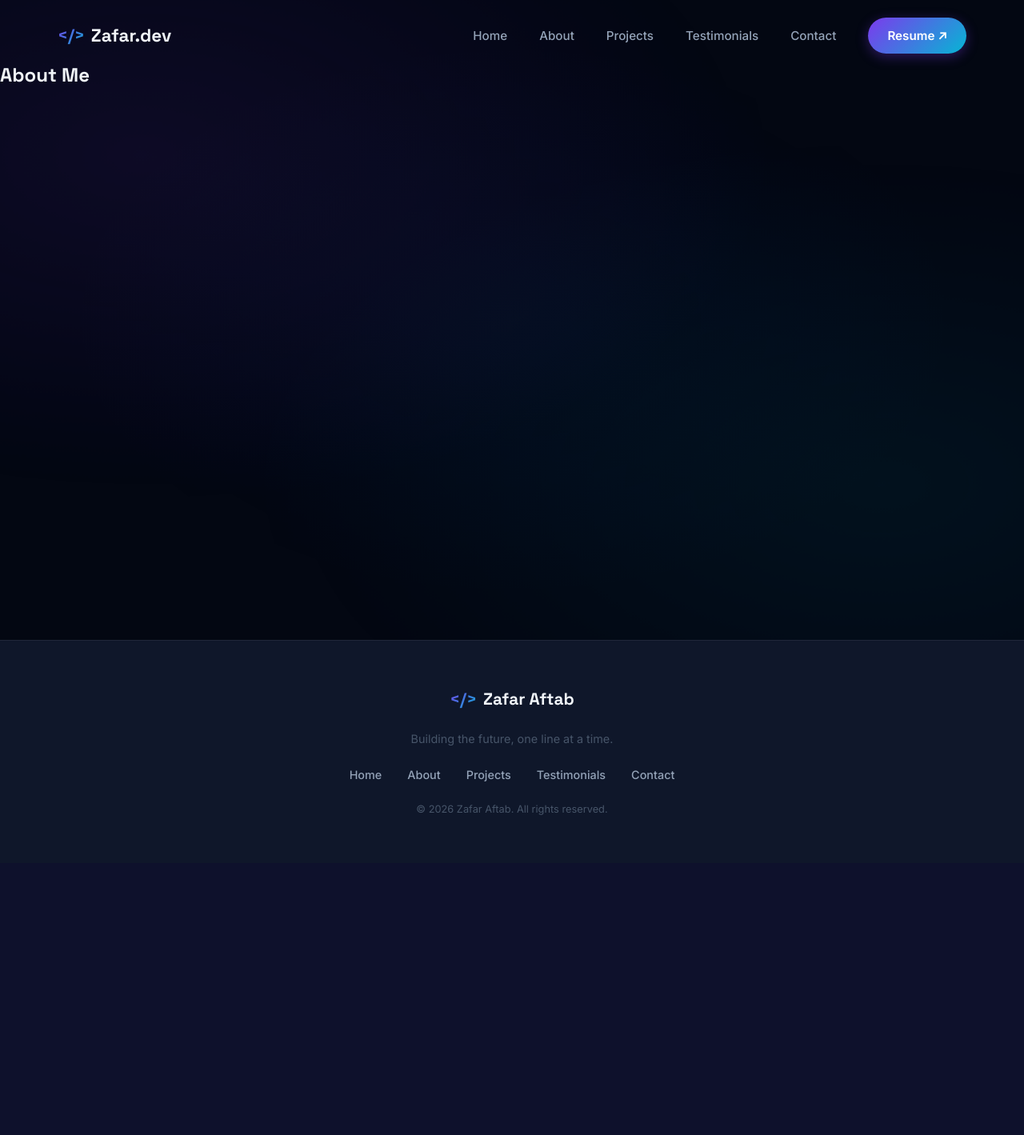
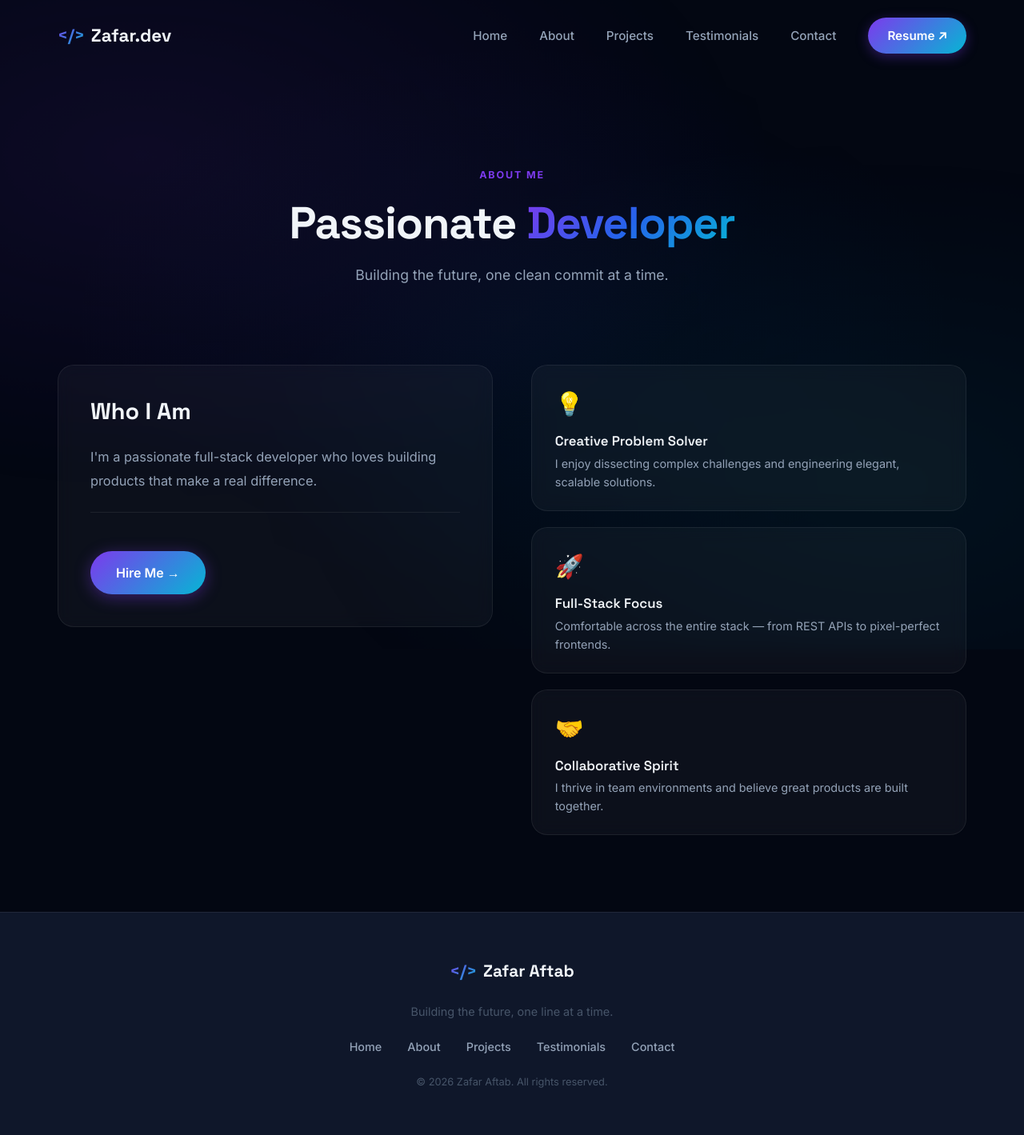
Before and after one commit to zafaraftab1/myPortfolio, a Python web app: template templates/about.html in a window 1280 px wide. Shown: the whole page at 80% size. Before the commit the page ends 1019 px from the top, so only its background shows below. Run offline with Jinja, Linux system fonts and the light colour scheme; the template is opened without the code that fills it, so the values that code supplies are empty.

Commit message:
Making UI better

```diff
--- a/templates/about.html
+++ b/templates/about.html
@@ -1,56 +1,98 @@
 {% extends "layout.html" %}
 
-{% block title %}About - {{ profile.name if profile else 'Portfolio' }}{% endblock %}
+{% block title %}About{% endblock %}
 
 {% block content %}
-    <section class="about-section">
-        <div class="about-header">
-            <h2>About Me</h2>
+
+<div class="page-hero reveal">
+    <span class="section-eyebrow">About Me</span>
+    <h1 class="page-hero-title">Passionate <span class="gradient-text">Developer</span></h1>
+    <p class="page-hero-sub">Building the future, one clean commit at a time.</p>
+</div>
+
+<!-- ===== ABOUT GRID ===== -->
+<section id="about-page">
+    <div class="about-grid">
+
+        <!-- Left: bio + contact -->
+        <div class="about-card glass-card reveal">
+            <h2>Who I Am</h2>
             {% if profile %}
-                <p class="subtitle">{{ profile.title }} based in {{ profile.location }}</p>
+                <p>{{ profile.summary }}</p>
+                <p>Based in <strong>{{ profile.location }}</strong>, I specialise in full-stack development with a focus on clean, performant, and maintainable code.</p>
+            {% else %}
+                <p>I'm a passionate full-stack developer who loves building products that make a real difference.</p>
+            {% endif %}
+
+            <div class="about-contact-list">
+                {% if profile %}
+                    <div class="about-contact-item">
+                        <span class="ci-icon">📧</span>
+                        <a href="mailto:{{ profile.email }}">{{ profile.email }}</a>
+                    </div>
+                    {% if profile.phone %}
+                    <div class="about-contact-item">
+                        <span class="ci-icon">📱</span>
+                        <a href="tel:{{ profile.phone }}">{{ profile.phone }}</a>
+                    </div>
+                    {% endif %}
+                    <div class="about-contact-item">
+                        <span class="ci-icon">📍</span>
+                        <span>{{ profile.location }}</span>
+                    </div>
                 {% endif %}
             </div>
 
-        {% if profile %}
-            <div class="about-content">
-                <div class="about-summary">
-                    <h3>Who I Am</h3>
-                    <p>{{ profile.summary }}</p>
-                    <div class="about-contact">
-                        <h4>Get In Touch</h4>
-                        <p>📧 <a href="mailto:{{ profile.email }}">{{ profile.email }}</a></p>
-                        {% if profile.phone %}
-                            <p>📱 <a href="tel:{{ profile.phone }}">{{ profile.phone }}</a></p>
+            <div class="about-social-links">
+                {% if profile and profile.github %}
+                    <a href="{{ profile.github }}" target="_blank" rel="noopener noreferrer" class="about-social-btn">GitHub ↗</a>
                 {% endif %}
-                        <div class="social-icons">
-                            {% if profile.linkedin %}
-                                <a href="{{ profile.linkedin }}" target="_blank" title="LinkedIn" class="social-link">LinkedIn</a>
+                {% if profile and profile.linkedin %}
+                    <a href="{{ profile.linkedin }}" target="_blank" rel="noopener noreferrer" class="about-social-btn">LinkedIn ↗</a>
                 {% endif %}
-                            {% if profile.github %}
-                                <a href="{{ profile.github }}" target="_blank" title="GitHub" class="social-link">GitHub</a>
-                            {% endif %}
+                <a href="{{ url_for('contact_page') }}" class="btn-primary">Hire Me &rarr;</a>
+            </div>
+        </div>
+
+        <!-- Right: highlight cards -->
+        <div class="highlight-cards">
+            <div class="highlight-card glass-card reveal">
+                <span class="h-icon">💡</span>
+                <h3>Creative Problem Solver</h3>
+                <p>I enjoy dissecting complex challenges and engineering elegant, scalable solutions.</p>
+            </div>
+            <div class="highlight-card glass-card reveal">
+                <span class="h-icon">🚀</span>
+                <h3>Full-Stack Focus</h3>
+                <p>Comfortable across the entire stack — from REST APIs to pixel-perfect frontends.</p>
+            </div>
+            <div class="highlight-card glass-card reveal">
+                <span class="h-icon">🤝</span>
+                <h3>Collaborative Spirit</h3>
+                <p>I thrive in team environments and believe great products are built together.</p>
             </div>
         </div>
     </div>
-            </div>
-        {% endif %}
 </section>
 
-    <!-- Experience Section -->
+<!-- ===== EXPERIENCE ===== -->
 {% if experiences %}
-        <section class="experience-section">
-            <h3>Professional Experience</h3>
-            <div class="timeline">
+<section id="experience-section">
+    <div class="exp-header section-wrap reveal">
+        <span class="section-eyebrow">Career</span>
+        <h2 class="section-title">Professional <span class="gradient-text">Experience</span></h2>
+    </div>
+    <div class="timeline-wrap">
         {% for exp in experiences %}
-                    <div class="timeline-item">
-                        <div class="timeline-marker"></div>
-                        <div class="timeline-content">
-                            <h4>{{ exp.role }}</h4>
-                            <p class="company-name">{{ exp.company }} • {{ exp.location }}</p>
-                            <p class="period">{{ exp.start_date }} - {{ exp.end_date }}</p>
-                            <ul class="highlights">
-                                {% for highlight in exp.highlights_list %}
-                                    <li>{{ highlight }}</li>
+            <div class="timeline-item reveal">
+                <div class="timeline-dot"></div>
+                <div class="timeline-card glass-card">
+                    <p class="timeline-role">{{ exp.role }}</p>
+                    <p class="timeline-company">{{ exp.company }} &middot; {{ exp.location }}</p>
+                    <p class="timeline-period">{{ exp.start_date }} &ndash; {{ exp.end_date }}</p>
+                    <ul class="timeline-highlights">
+                        {% for h in exp.highlights_list %}
+                            <li>{{ h }}</li>
                         {% endfor %}
                     </ul>
                 </div>
@@ -60,25 +102,26 @@
 </section>
 {% endif %}
 
-    <!-- Skills Section -->
+<!-- ===== SKILLS ===== -->
 {% if skills_by_category %}
-        <section class="skills-section-full">
-            <h3>Technical Skills</h3>
-            <div class="skills-matrix">
+<section id="skills-section">
+    <div class="skills-header section-wrap reveal">
+        <span class="section-eyebrow">Expertise</span>
+        <h2 class="section-title">Technical <span class="gradient-text">Skills</span></h2>
+    </div>
+    <div class="skills-grid">
         {% for category, category_skills in skills_by_category.items() %}
-                    <div class="skill-category-group">
-                        <h4>{{ category }}</h4>
-                        <div class="skills-list-extended">
+            <div class="skill-group-card glass-card reveal">
+                <p class="skill-group-name">{{ category }}</p>
+                <div class="skill-list">
                     {% for skill in category_skills %}
-                                <div class="skill-item-extended">
-                                    <div class="skill-header">
+                        <div class="skill-row">
+                            <div class="skill-name-row">
                                 <span class="skill-name">{{ skill.name }}</span>
-                                        <span class="skill-proficiency">{{ skill.proficiency }}</span>
+                                <span class="skill-level">{{ skill.proficiency }}</span>
                             </div>
-                                    <div class="skill-bar-extended">
-                                        <div class="skill-bar-fill-extended"
-                                             style="width: {% if skill.proficiency == 'Expert' %}95{% elif skill.proficiency == 'Intermediate' %}70{% else %}40{% endif %}%">
-                                        </div>
+                            <div class="skill-bar">
+                                <div class="skill-bar-fill" data-width="{% if skill.proficiency == 'Expert' %}95{% elif skill.proficiency == 'Intermediate' %}70{% else %}40{% endif %}"></div>
                             </div>
                         </div>
                     {% endfor %}
@@ -87,5 +130,25 @@
         {% endfor %}
     </div>
 </section>
+
+<script>
+    // Animate skill bars when they enter the viewport
+    const barObserver = new IntersectionObserver((entries) => {
+        entries.forEach(entry => {
+            if (entry.isIntersecting) {
+                const fill = entry.target;
+                fill.style.width = fill.dataset.width + '%';
+                barObserver.unobserve(fill);
+            }
+        });
+    }, { threshold: 0.3 });
+
+    document.querySelectorAll('.skill-bar-fill').forEach(el => {
+        el.style.width = '0%';
+        el.style.transition = 'width 1s cubic-bezier(0.4, 0, 0.2, 1)';
+        barObserver.observe(el);
+    });
+</script>
 {% endif %}
+
 {% endblock %}
```
Also changed, not shown: templates/contact.html (+47 -58 lines), templates/projects.html (+27 -29 lines), templates/testimonials.html (+32 -29 lines). Lines whose indentation alone changed are shown as unchanged.
